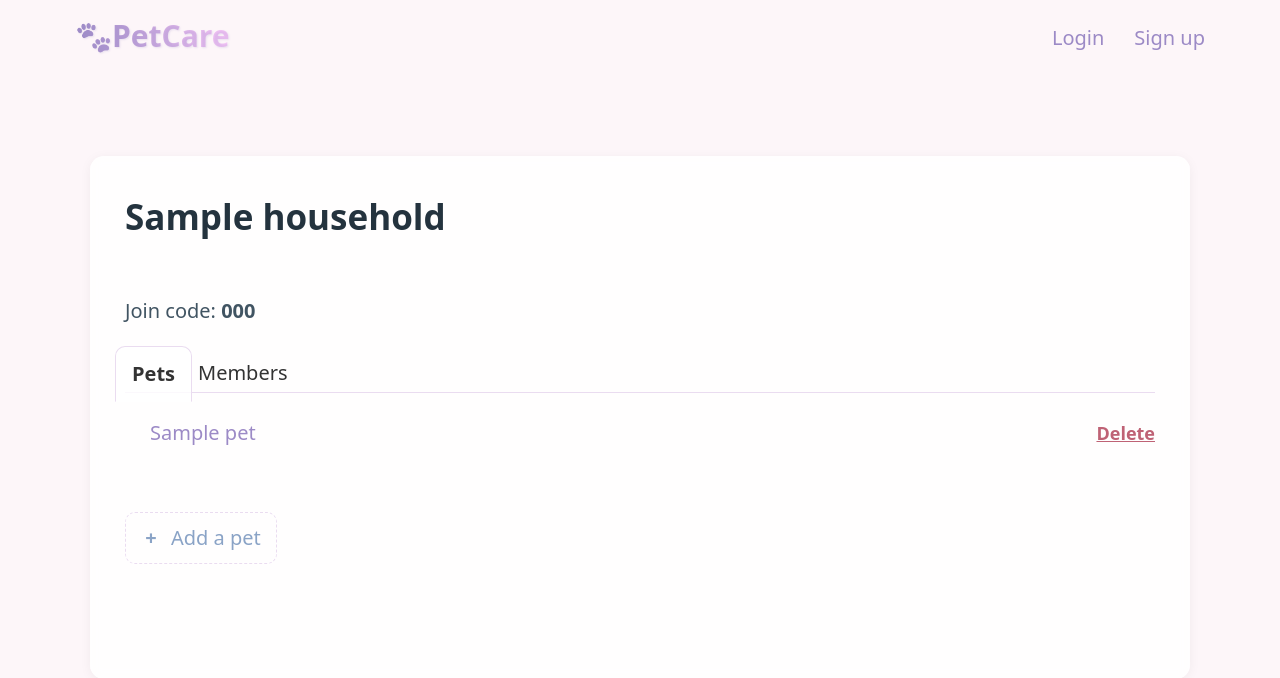
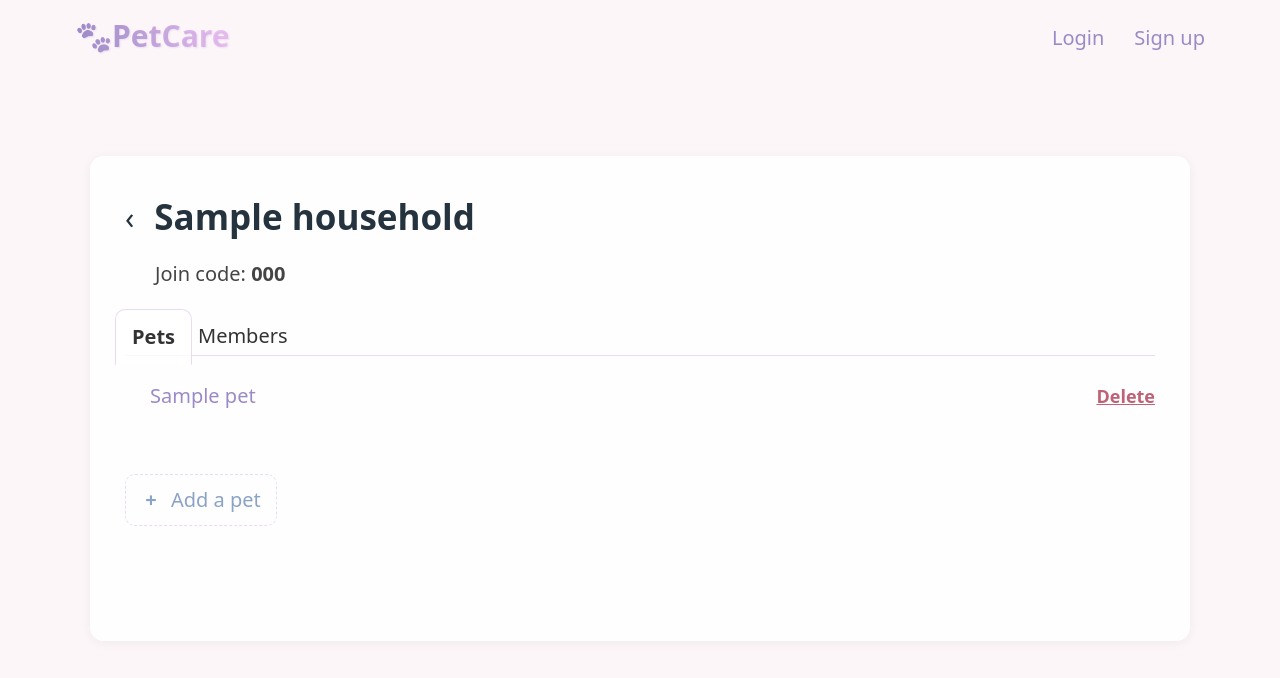
Before and after one commit to hibbakamas/petcare, a Flask app: page /households/1 in a window 1280 px wide. Shown: the top 678 px of the page. Run offline with Flask 3, Linux system fonts and the light colour scheme; tables that the repository leaves empty hold one stand-in row (values such as "Sample post").

Commit message:
added back buttons to ui

```diff
--- a/app/routes/ui.py
+++ b/app/routes/ui.py
@@ -3,7 +3,7 @@ from sqlalchemy.exc import NoResultFound, IntegrityError
 from sqlalchemy import desc
 from ..models import db, Users, Household, HouseholdMember, Pet, Entry
 import random
-from datetime import datetime, timedelta
+from datetime import datetime, timedelta, time
 from werkzeug.security import generate_password_hash, check_password_hash
 
 ui = Blueprint("ui", __name__)
@@ -206,31 +206,41 @@ def pets_show(pet_id):
     if not pet:
         return render_template("errors/404.html"), 404
 
-    # range filter: day (default) | week | month | all
-    rng = (request.args.get("range") or "day").lower()
+    # range filter: today | week | month | all  (calendar-based)
+    rng = (request.args.get("range") or "today").lower()
     now = datetime.utcnow()
-    if rng == "week":
-        start = now - timedelta(days=7)
+    today = now.date()
+
+    if rng in ("today", "daily", "day"):
+        # Today from 00:00 (UTC) to now
+        start = datetime.combine(today, time.min)
+        rng = "today"  # normalize for template
+    elif rng == "week":
+        # Monday 00:00 of this week (UTC)
+        monday = today - timedelta(days=today.weekday())
+        start = datetime.combine(monday, time.min)
     elif rng == "month":
-        start = now - timedelta(days=30)
+        # 1st day 00:00 of this month (UTC)
+        first = today.replace(day=1)
+        start = datetime.combine(first, time.min)
     elif rng == "all":
         start = None
-    else:  # "day"
-        start = now - timedelta(days=1)
+    else:
+        start = datetime.combine(today, time.min)
+        rng = "today"
 
     q = db.session.query(Entry).filter(Entry.pet_id == pet_id)
     if start:
         q = q.filter(Entry.created_at >= start)
     entries = q.order_by(desc(Entry.created_at)).all()
 
-    # 👇 nickname map from this pet's household: user_id -> nickname
     members_map = {m.user_id: m.nickname for m in pet.household.members}
 
     return render_template(
         "pets_show.html",
         pet=pet,
         entries=entries,
-        range=rng,
+        range=rng,  # normalized key for the dropdown
         members_map=members_map
     )
 
--- a/app/static/styles.css
+++ b/app/static/styles.css
@@ -683,3 +683,65 @@ nav ul {
   background-clip: text;
   -webkit-text-fill-color: transparent;
 }
+
+.back-link {
+  display: inline-block;
+  margin-bottom: 1rem;
+  font-size: 0.9rem;
+  color: var(--pico-primary-hover);
+  text-decoration: none;
+}
+
+.pet-header {
+  display: flex;
+  align-items: center;
+  gap: 0.5rem;
+}
+
+.back-arrow {
+  font-size: 1.5rem;      /* smaller than h2 */
+  font-weight: normal;  /* not bold */
+  text-decoration: none;
+  margin-right: 0.5rem;
+  color: inherit;       /* matches the text color */
+}
+.back-arrow:hover {
+  color: #7d6ba8 !important
+}
+
+/* stop Pico's underline on these links */
+a.household-link,
+a.household-link:link,
+a.household-link:visited {
+  text-decoration: none !important;
+  background-image: none !important; /* Pico often uses bg-gradient underline */
+  box-shadow: none !important;
+}
+
+/* our own underline that hugs the text only */
+a.household-link > span {
+  display: inline; /* exactly the text width */
+  border-bottom: 2px solid var(--pico-primary-underline);
+  padding-bottom: .05em;
+}
+
+a.household-link:hover > span {
+  border-bottom-color: var(--pico-primary-hover);
+}
+
+/* add spacing after the link without underlining it */
+a.household-link { margin-right: .25rem; }
+
+.household-header {
+  display: flex;
+  align-items: center;
+  gap: 0.5rem;
+  margin-bottom: 0;  /* remove extra gap below h2 */
+}
+
+.join-code {
+  margin-left: 1.5rem;  /* indent so it lines up with household name */
+  margin-top: 0.75rem;
+  font-size: 1rem;
+  color: #444;
+}
--- a/app/templates/households_show.html
+++ b/app/templates/households_show.html
@@ -4,8 +4,11 @@
 {% block content %}
 {% set active_tab = request.args.get('tab', 'pets') %}
 
-<h2>{{ household.name }}</h2>
-<p>Join code: <strong>{{ household.join_code }}</strong></p>
+<h2 class="household-header">
+  <a href="{{ url_for('ui.households_index') }}" class="back-arrow">&lsaquo;</a>
+  {{ household.name }}
+</h2>
+<p class="join-code">Join code: <strong>{{ household.join_code }}</strong></p>
 
 <!-- Tabs stay the same, no Add button inside them -->
 <nav class="tabs">
```
Also changed, not shown: app/routes/pets.py (+0 -15 lines), app/templates/households_index.html (+3 -4 lines), app/templates/pets_show.html (+8 -12 lines).
